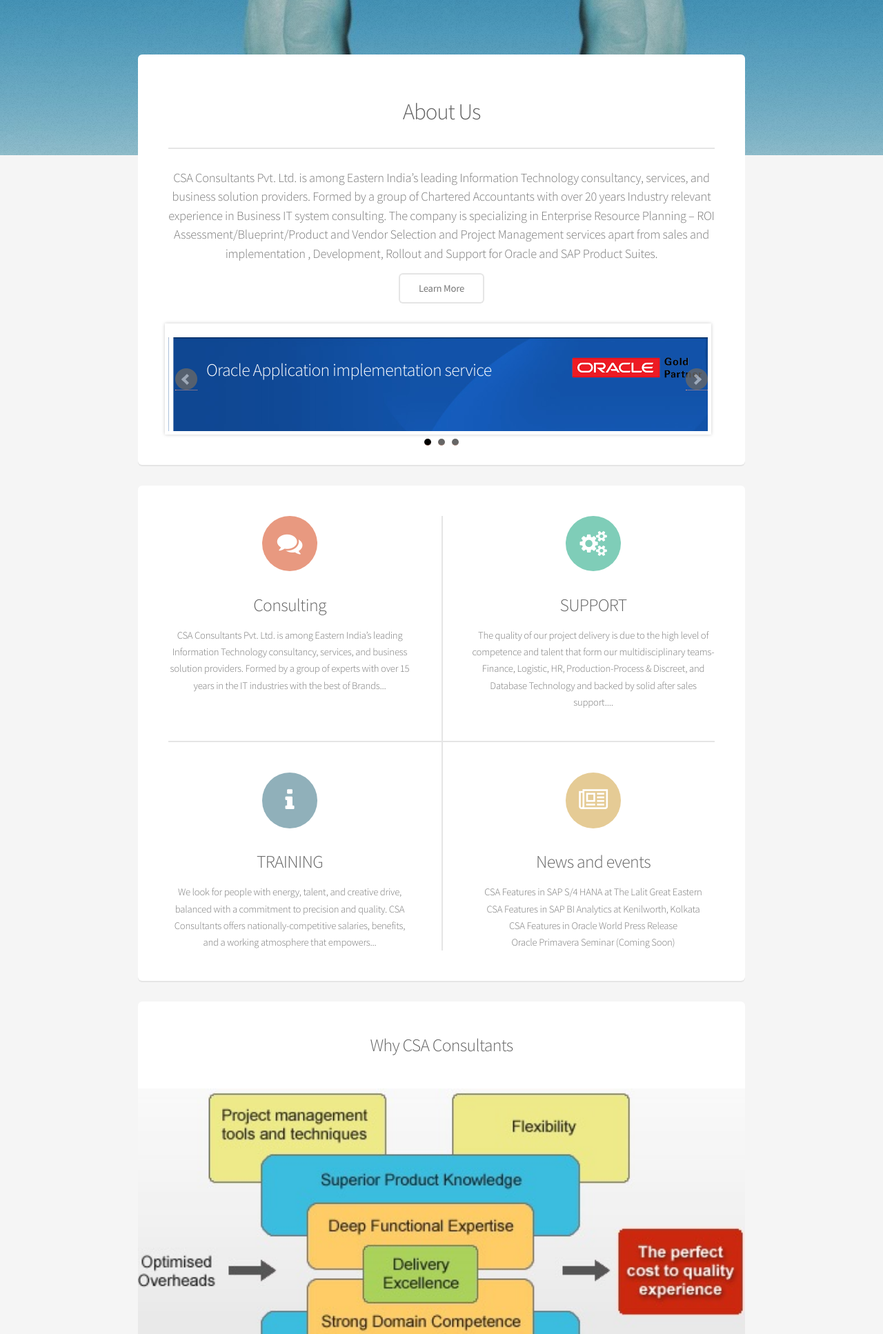
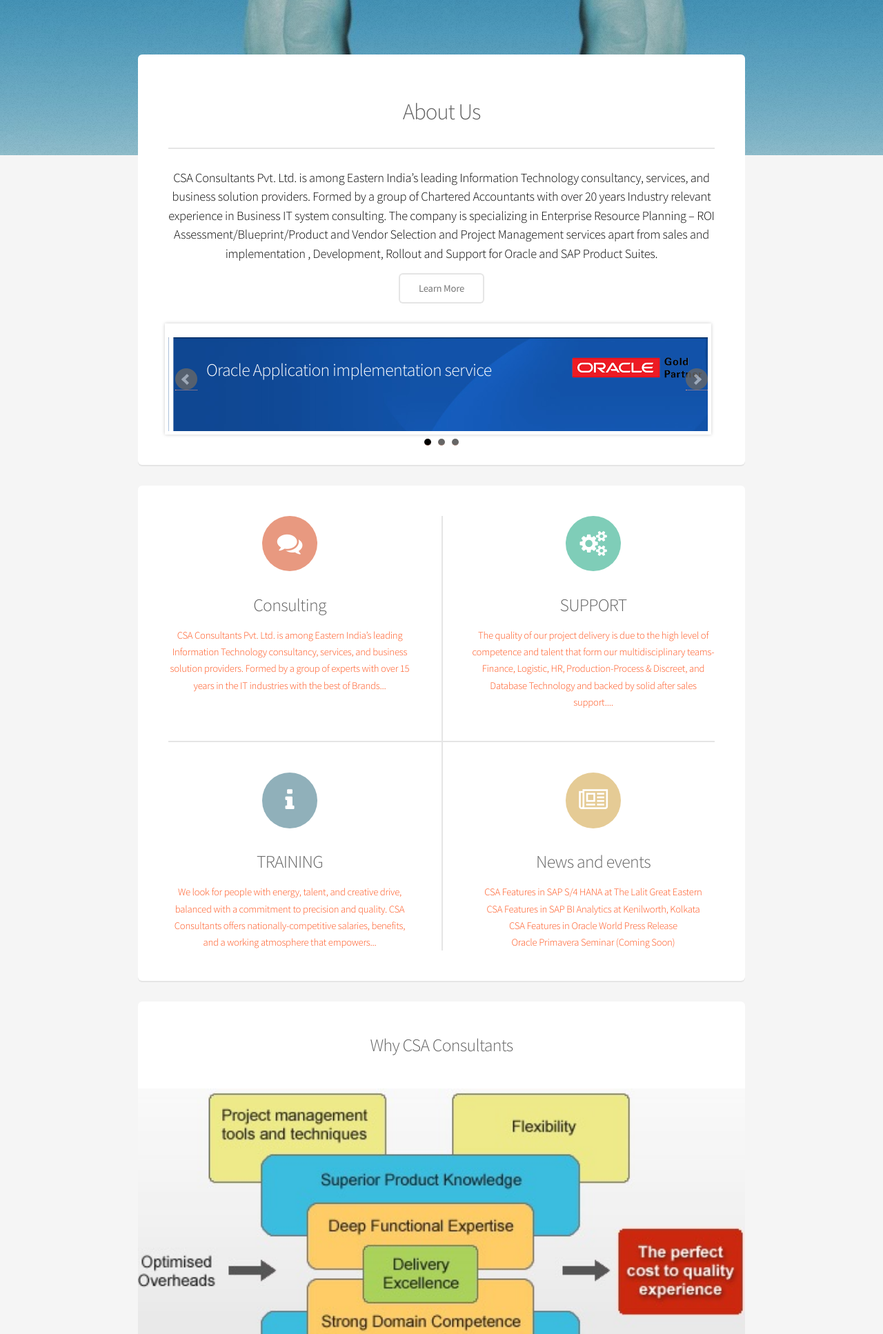
Before and after one commit to abhinavagrawal1995/csa, a PHP site: page / in a window 1280 px wide. Shown: the part 486-2420 px from the top of the page at 69% size. Run offline with PHP 8.4, Linux system fonts and the light colour scheme; some libraries are stand-ins or nearby versions.

Commit message:
font color darken

```diff
--- a/assets/css/main.css
+++ b/assets/css/main.css
@@ -1796,7 +1796,7 @@
 	}
 
 	body, input, select, textarea {
-		color: #777;
+		color: #ff4f17;
 		font-family: "Source Sans Pro", sans-serif;
 		font-size: 16pt;
 		font-weight: 300;
@@ -1982,7 +1982,7 @@
 		header.major p {
 			display: inline-block;
 			border-top: solid 2px #e5e5e5;
-			color: #777;
+			color: #000;
 			margin: 1.5em 0 0 0;
 			padding: 1.5em 0 0 0;
 			font-style: normal;
```
